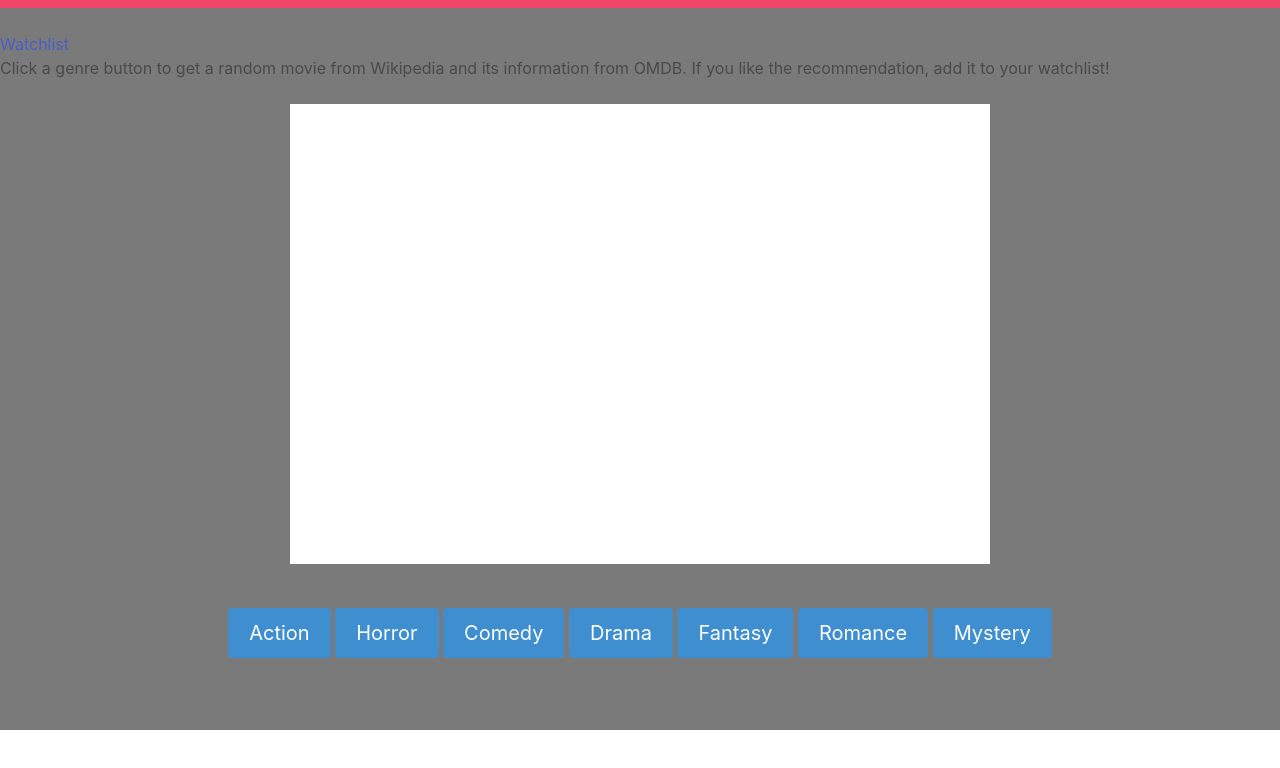
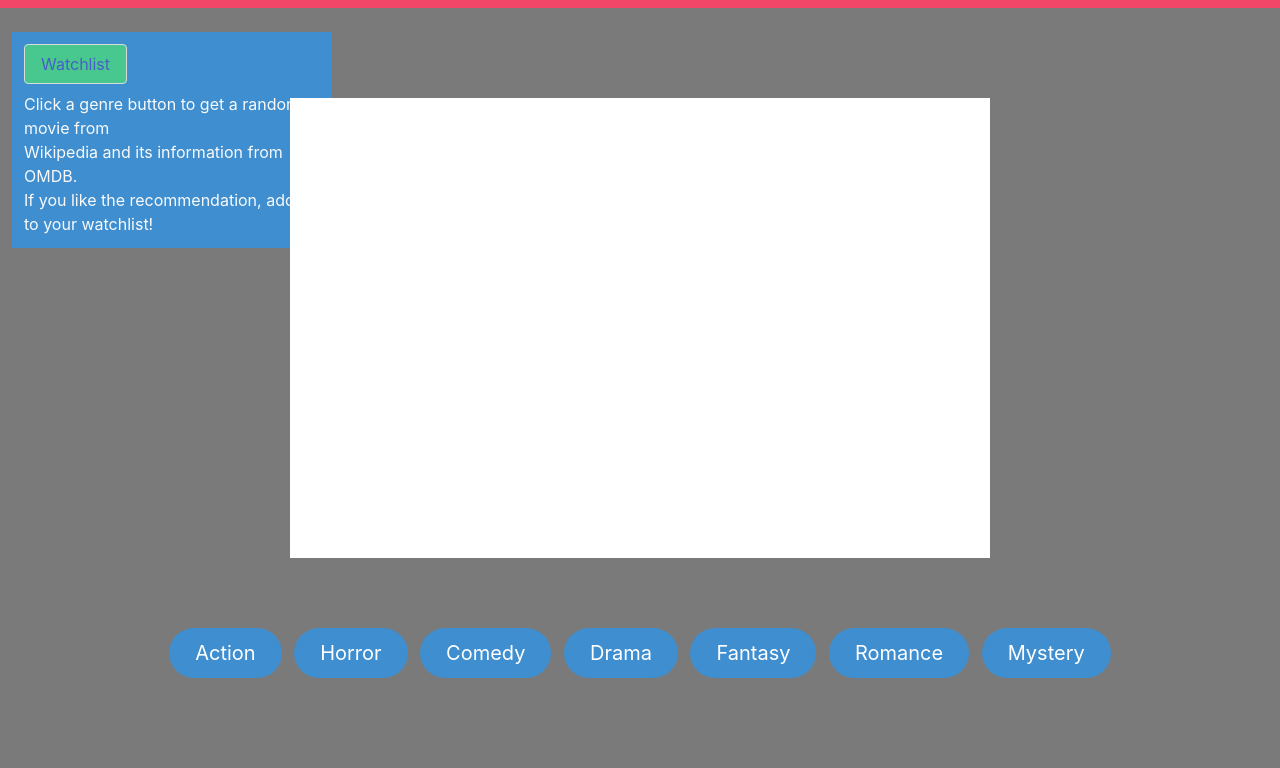
Before and after one commit to josh2100/movie-me, a plain HTML site: page index.html in a window 1280 px wide. Shown: the part 70-838 px from the top of the page. Before the commit the page ends 800 px from the top, so only its background shows below. Drawn offline with nearby package versions, Linux system fonts and the light colour scheme; no server answers.

Commit message:
styled the watch list description and buttons

```diff
--- a/assets/css/style.css
+++ b/assets/css/style.css
@@ -9,11 +9,18 @@ body {
   width: 700px;
   height: 460px;
   padding: 15px;
+  position: relative;
+  top: -150px;
 }
 
 .movie-content {
   font-size: 50px;
   color: #000000;
+}
+
+.genre-btn {
+    position: relative;
+    top: -100px;
 }
 
 #title {
--- a/index.html
+++ b/index.html
@@ -17,27 +17,27 @@
       <h1 class="level-item has-text-centered title is-1">MOVIE ME!</h1>
     </header>
 
-    <div>
-      <h3><a href="./watchlist.html">Watchlist</a></h3>
+    <div class="column is-narrow has-background-info is-3 ml-3 has-text-white-bis">
+      <button class="button has-background-success mb-2"><a href="./watchlist.html">Watchlist</a></button>
       <p>
-        Click a genre button to get a random movie from Wikipedia and its
-        information from OMDB. If you like the recommendation, add it to your
+        Click a genre button to get a random movie from <br>Wikipedia and its
+        information from OMDB. <br>If you like the recommendation, add it to your
         watchlist!
       </p>
     </div>
 
-      <div class="display-content mt-5 mb-5 mx-auto is-justify-content-center p-2" id="display">
+      <div class="display-content mt-0 mb-0 mx-auto is-justify-content-center p-2" id="display">
         <p class="movie-content" id="movie-name"></p>
       </div>
 
-    <div class="genre-btn mt-2 mx-auto column" id="genre-filter">
-      <button class="btn button is-medium is-info" id="action-button">Action</button>
-      <button class="btn button is-medium is-info" id="horror-button">Horror</button>
-      <button class="btn button is-medium is-info" id="comedy-button">Comedy</button>
-      <button class="btn button is-medium is-info" id="drama-button">Drama</button>
-      <button class="btn button is-medium is-info" id="fantasy-button">Fantasy</button>
-      <button class="btn button is-medium is-info" id="romance-button">Romance</button>
-      <button class="btn button is-medium is-info" id="mystery-button">Mystery</button>
+    <div class="genre-btn mt-2 mx-auto column buttons are-medium" id="genre-filter">
+      <button class="btn button is-info is-rounded" id="action-button">Action</button>
+      <button class="btn button is-info is-rounded" id="horror-button">Horror</button>
+      <button class="btn button is-info is-rounded" id="comedy-button">Comedy</button>
+      <button class="btn button is-info is-rounded" id="drama-button">Drama</button>
+      <button class="btn button is-info is-rounded" id="fantasy-button">Fantasy</button>
+      <button class="btn button is-info is-rounded" id="romance-button">Romance</button>
+      <button class="btn button is-info is-rounded" id="mystery-button">Mystery</button>
     </div>
 
     <script src="assets/javascript/script.js"></script>
```
